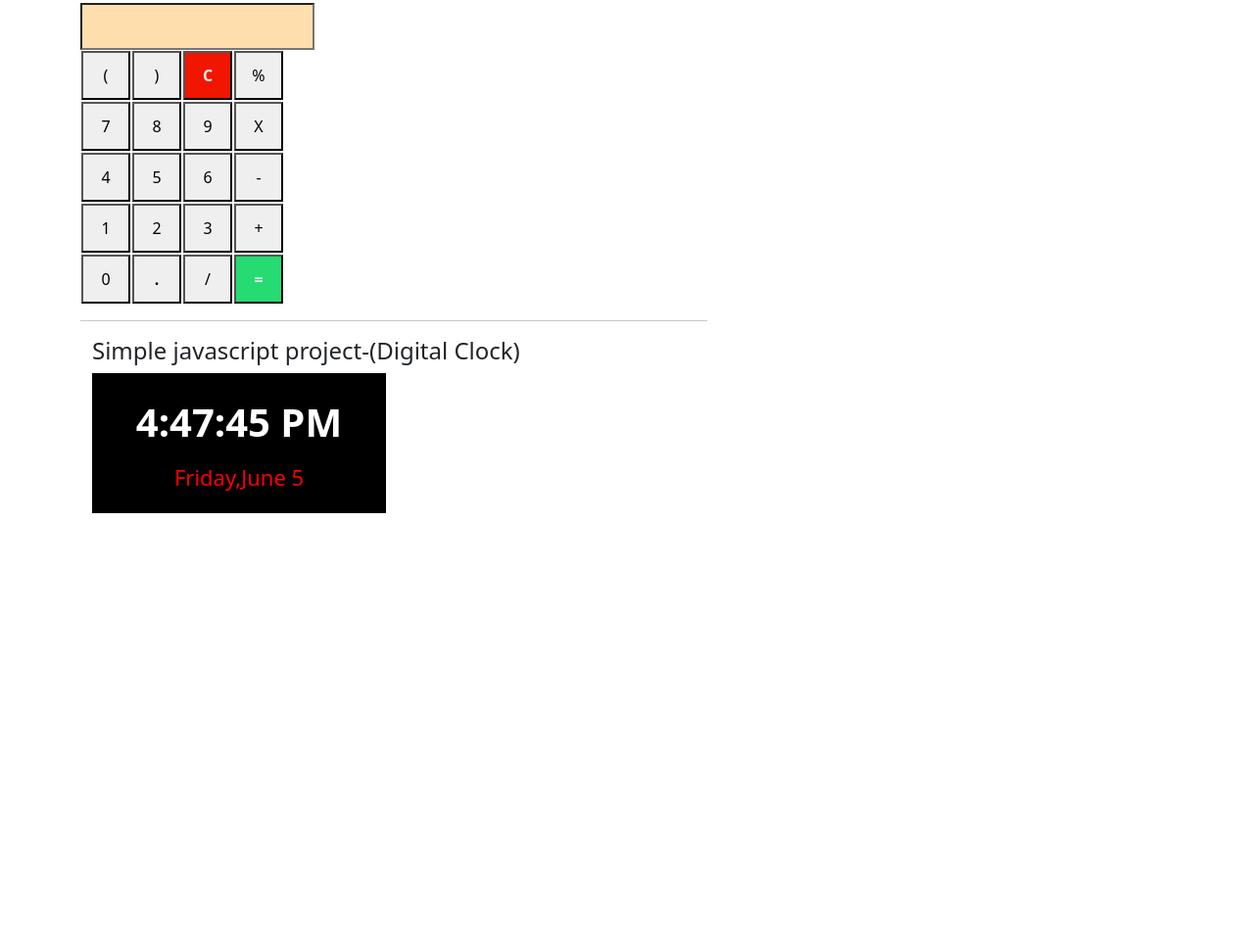
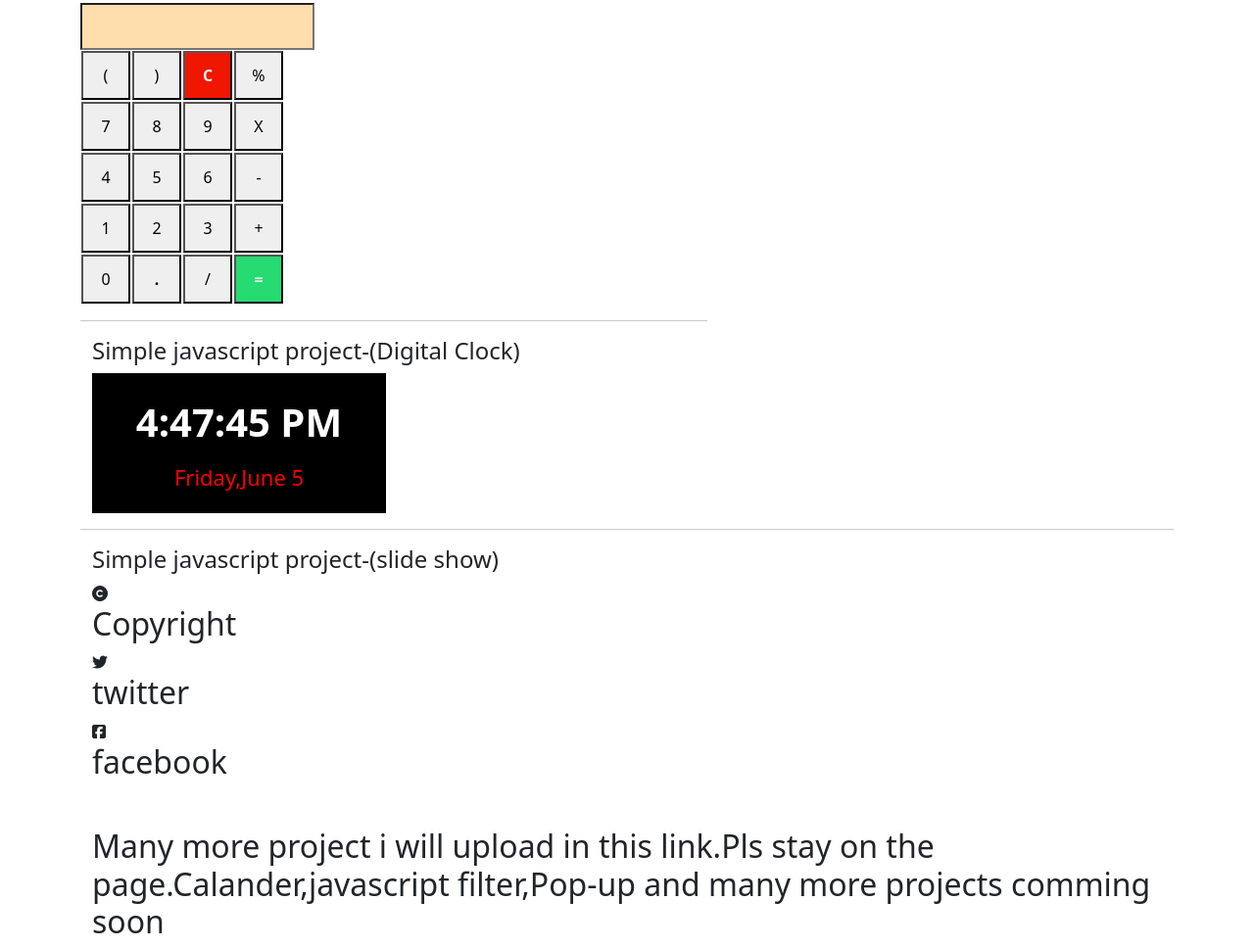
Before and after one commit to omarfaruq51/js-01, a plain HTML site: page index.html in a window 1280 px wide. Shown: the part 395-1363 px from the top of the page at 98% size. Before the commit the page ends 919 px from the top, so only its background shows below. Drawn offline with Linux system fonts and the light colour scheme.

Commit message:
Update index.html

```diff
--- a/index.html
+++ b/index.html
@@ -9,12 +9,14 @@
   <meta name="robots" content="index, follow">
   <meta name="revisit-after" content="2 days">
   <meta name="author" content="Omar Faruq">
+  <link rel="stylesheet" href="style/all.min.css">
   <!-- Bootstrap CSS links -->
   <link rel="stylesheet" href="style/bootstrap.css">
   <!-- CSS links -->
   <link rel="stylesheet" href="style/style.css">
   <!-- Media CSS links -->
   <link rel="stylesheet" href="style/media.css">
+
 </head>
 
 <body>
@@ -80,13 +82,37 @@
 
 <div class="container">
   <h4>Simple javascript project-(Digital Clock)</h4>
-
   <div class="mywatch">
     <div class="hour"></div>
     <div class="periods"></div>
     <div class="dates"></div>
-
   </div>
+</div>
+<hr>
+<div class="container mb-5">
+  <h4>Simple javascript project-(slide show)</h4>
+   <div class="slide_elements">
+    <div class="single_element current">
+      <i class="fa-solid fa-copyright"></i>
+      <h2>Copyright</h2>
+    </div>
+    <div class="single_element">
+      <i class="fa-brands fa-twitter"></i>
+      <h2>twitter</h2>
+    </div>
+    <div class="single_element">
+      <i class="fa-brands fa-square-facebook"></i>
+      <h2>facebook</h2>
+    </div>
+  </div>
+</div>
+<div class="container footer d-flex">
+  <h2>Many more project i will upload in this link.Pls stay on the page.Calander,javascript filter,Pop-up and many more projects comming soon</h2>
+  <div class="footer_element d-flex">
+     <div class="footer_elements f-current"></div>
+     <div class="footer_elements"></div>
+     <div class="footer_elements"></div>
+ </div>
 </div>
 
 
```
